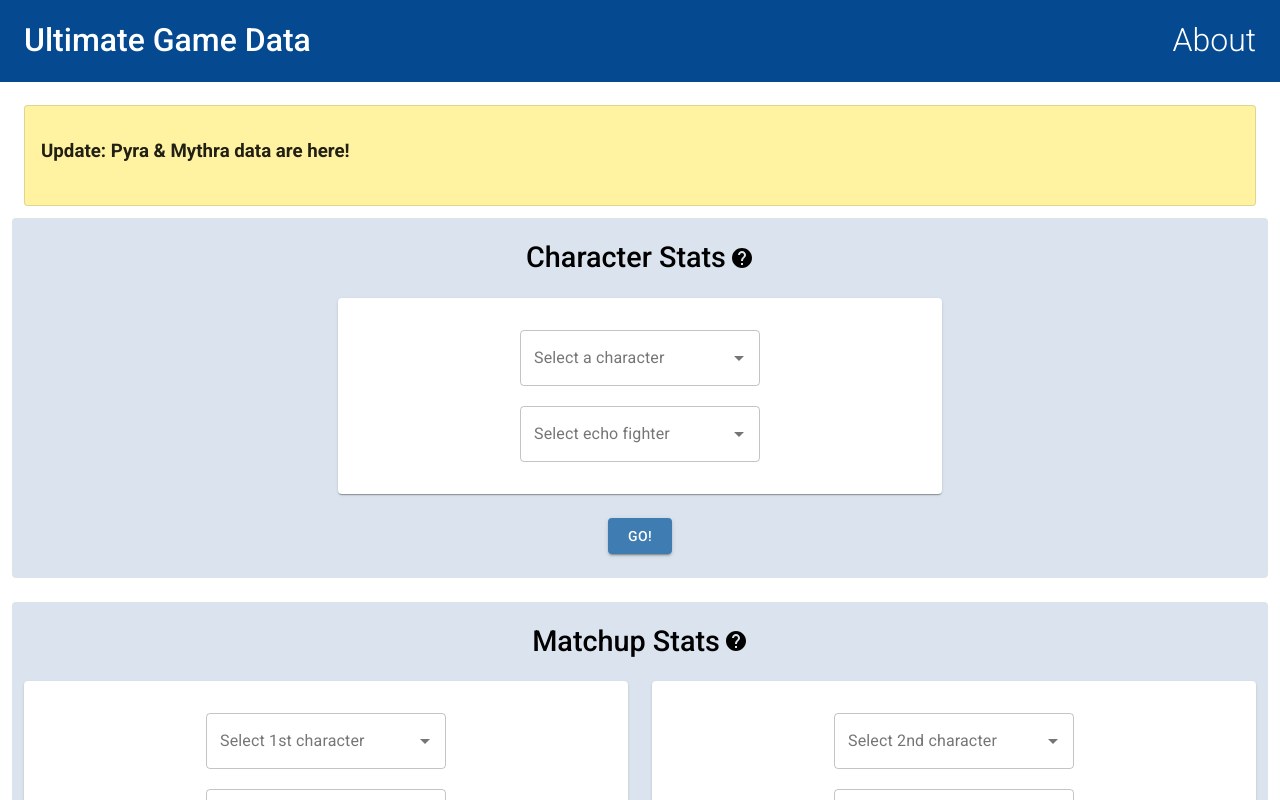
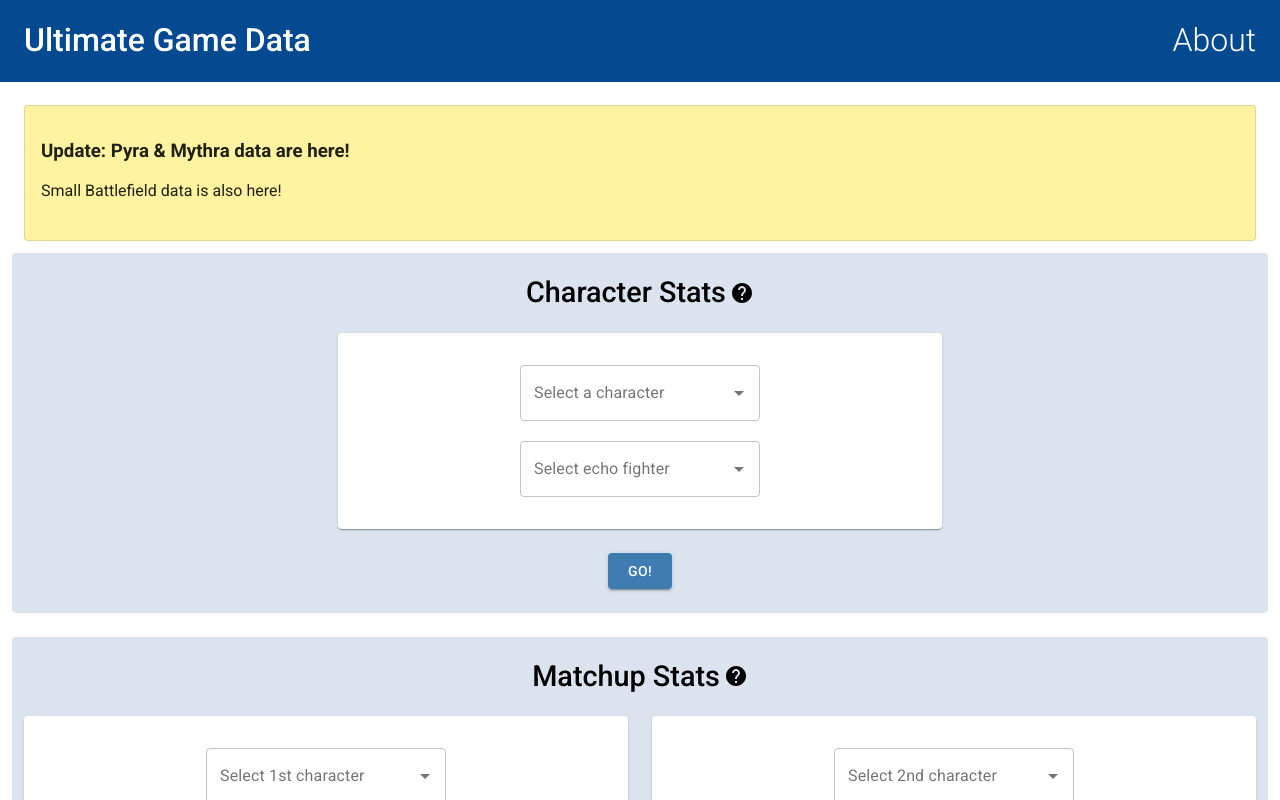
Before and after one commit to mountainvalleycode/ultimategamedata, a React app: page / in a window 1280 px wide. Shown: the top 800 px of the page. Built offline with nearby package versions, Linux system fonts and the light colour scheme.

Commit message:
announce small battlefield

```diff
--- a/src/Notice.tsx
+++ b/src/Notice.tsx
@@ -7,6 +7,7 @@
   return (
     <Card color="rgb(255, 242, 161)">
       <h3>Update: Pyra & Mythra data are here!</h3>
+      <p>Small Battlefield data is also here!</p>
     </Card>
   );
 };
```
